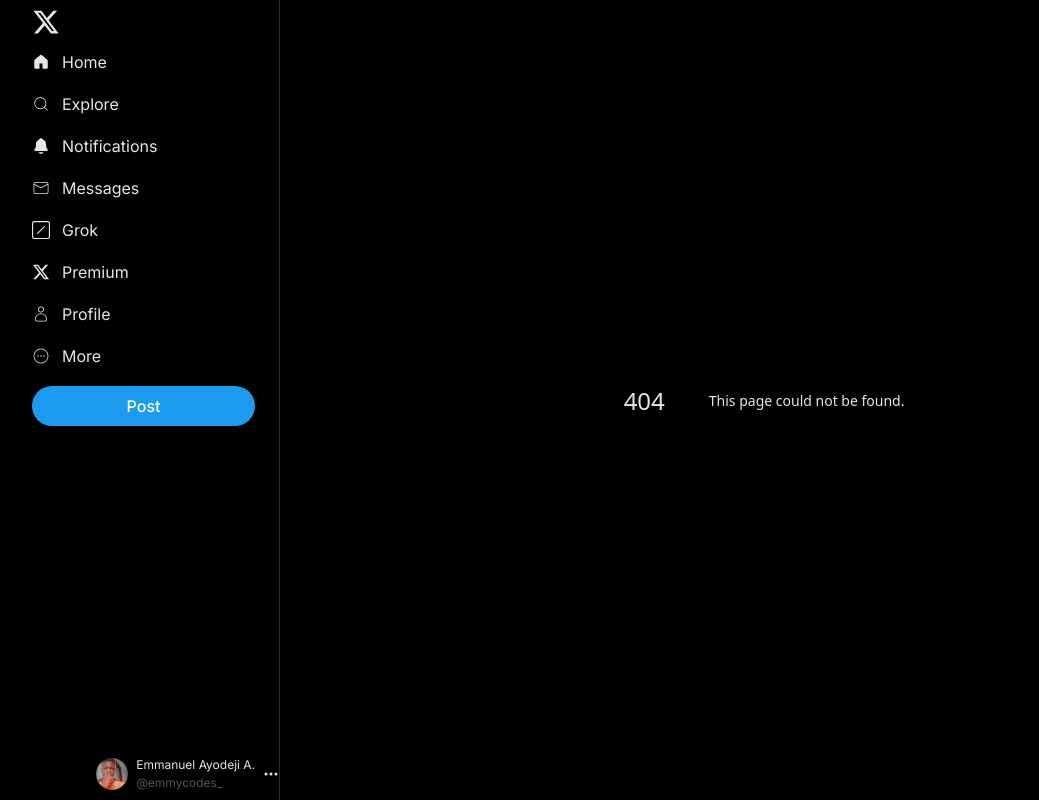
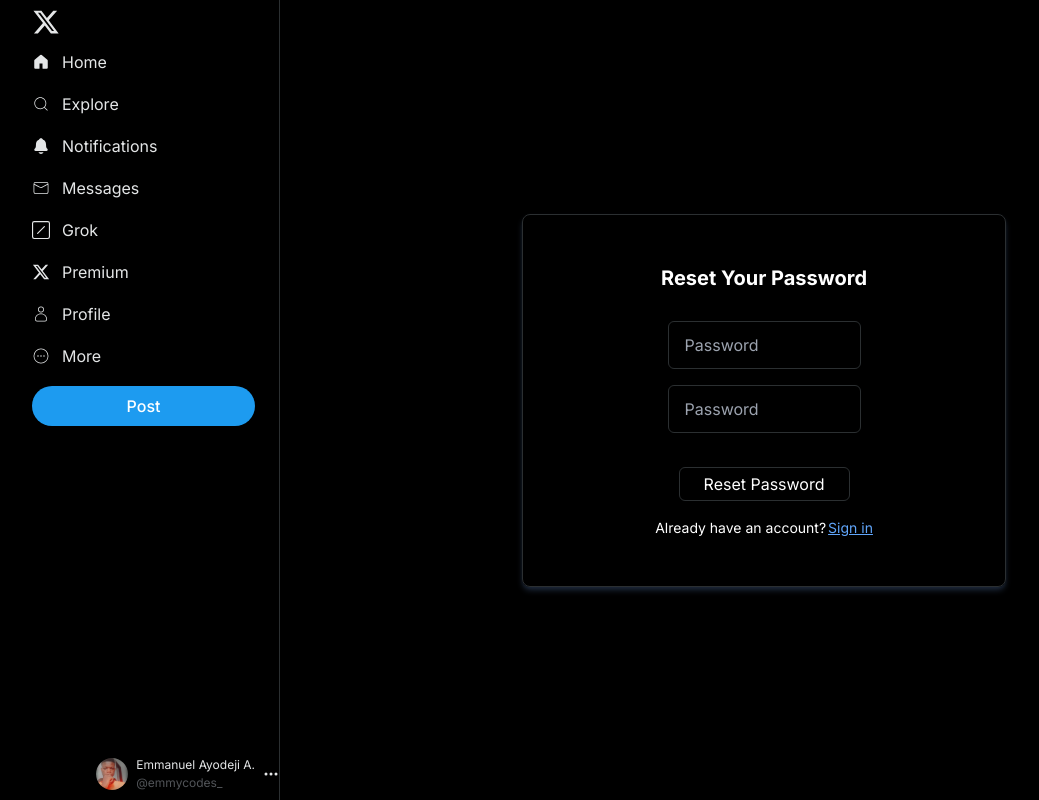
Before and after one commit to EAconcepts/X-Clone-FE, a Next.js app: page /auth/forgot-password/1/1 in a window 1280 px wide. Before the commit this address had no page. Shown: the whole page, without its empty margins (32-1071 px from the left). Built offline with nearby package versions, Linux system fonts and the light colour scheme.

Commit message:
added forgot password feature

```diff
--- a/app/(components)/TopNav.tsx
+++ b/app/(components)/TopNav.tsx
@@ -21,7 +21,7 @@
     setActiveTab("following");
   };
   const signOut = () => {
-    router.push("/auth/siginin");
+    router.push("/auth/signin");
     localStorage.clear();
     setToken(null);
     toast.success('Logout successful')
--- /dev/null
+++ b/app/auth/forgot-password/[id]/[uniqueString]/page.tsx
@@ -0,0 +1,92 @@
+"use client";
+
+import { useMutation } from "@tanstack/react-query";
+import axios from "axios";
+import Link from "next/link";
+import { useParams, useRouter } from "next/navigation";
+import React, { ChangeEvent, useState } from "react";
+import { Toaster, toast } from "sonner";
+
+const ResetPassword = () => {
+  const [newPassword, setNewPassword] = useState({
+    password: "",
+    confirmPassword: "",
+  });
+
+  const { id, uniqueString } = useParams();
+  const router = useRouter()
+  const handleReset = (e: React.FormEvent<HTMLFormElement>) => {
+    e.preventDefault();
+    if (newPassword.password === newPassword.confirmPassword) {
+      mutate();
+    }
+  };
+
+  const handleOnChange = (event: ChangeEvent<HTMLInputElement>) => {
+    const { name, value } = event.target;
+    setNewPassword((prevVals) => ({ ...prevVals, [name]: value }));
+  };
+
+  const { isPending, mutate } = useMutation({
+    mutationFn: () =>
+      axios.post(
+        `http://localhost:7000/api/auth/password-reset/${id}/${uniqueString}`,
+        { password: newPassword.password }
+      ),
+    onSuccess: (data) => {
+      console.log(data);
+      toast.success(data.data.message);
+      router.push('/auth/signin')
+    },
+    onError: (error: any) => {
+      console.log(error);
+      toast.error(error?.response?.data?.message || error.message);
+    },
+  });
+  return (
+    <div>
+      <main className="w-full h-screen text-white bg-black flex flex-col justify-center items-center">
+        <Toaster />
+        <div className="max-w-[95%] lg:max-w-[70%] w-[85%] lg:w-[50%] flex bg-black/80 border rounded-lg shadow-md shadow-slate-800 px-[8px] py-[16px] lg:p-[32px]">
+          <form
+            onSubmit={handleReset}
+            className=" w-full flex flex-col items-center text-white p-4 gap-y-[16px]"
+          >
+            <h2 className="text-[16px] lg:text-[20px] mb-[8px] lg:mb-[12px]  font-bold capitalize">
+              Reset your password
+            </h2>
+            <input
+              type="password"
+              placeholder="Password"
+              name="password"
+              className={`w-full lg:w-[50%] bg-transparent h-12 rounded-md border-[0.4px] placeholder-gray outline-none pl-4 `}
+              value={newPassword.password}
+              onChange={handleOnChange}
+              required
+            />
+            <input
+              type="password"
+              placeholder="Password"
+              name="confirmPassword"
+              className={`w-full lg:w-[50%] bg-transparent h-12 rounded-md border-[0.4px] placeholder-gray outline-none pl-4 `}
+              value={newPassword.confirmPassword}
+              onChange={handleOnChange}
+              required
+            />
+            <button className="mt-[18px] rounded-md border bg-transparent py-[4px] px-[24px]">
+              {isPending ? "Reseting..." : "Reset Password"}
+            </button>
+            <div className="text-white flex gap-[2px] text-[14px]">
+              <span>Already have an account?</span>
+              <Link href={"/auth/sigin"} className="text-blue-400 underline">
+                Sign in
+              </Link>
+            </div>
+          </form>
+        </div>
+      </main>
+    </div>
+  );
+};
+
+export default ResetPassword;
--- /dev/null
+++ b/app/auth/forgot-password/page.tsx
@@ -0,0 +1,68 @@
+"use client";
+
+import { useMutation } from "@tanstack/react-query";
+import axios from "axios";
+import Link from "next/link";
+import React, { useState } from "react";
+import { Toaster, toast } from "sonner";
+
+const ForgotPassword = () => {
+  const [email, setEmail] = useState<string>("");
+  const apiUrl = process.env.NEXT_PUBLIC_API_URL;
+  const getRestLink = (e: React.FormEvent<HTMLFormElement>) => {
+    e.preventDefault();
+    if (!email || email.trim() !== "") {
+      mutate();
+    }
+  };
+
+  const { mutate, isPending } = useMutation({
+    mutationFn: () =>
+      axios.post(`${apiUrl}/auth/forgot-password`, { email: email }),
+    onSuccess: (data) => {
+      console.log(data);
+      toast.success(data.data.message);
+    },
+    onError: (error: any) => {
+      console.log(error);
+      toast.error(error?.response?.data?.message || error.message);
+    },
+  });
+  return (
+    <div>
+      <main className="w-full h-screen text-white bg-black flex flex-col justify-center items-center">
+        <Toaster />
+        <div className="max-w-[95%] lg:max-w-[70%] w-[85%] lg:w-[50%] flex bg-black/80 border rounded-lg shadow-md shadow-slate-800 px-[8px] py-[16px] lg:p-[32px]">
+          <form
+            onSubmit={getRestLink}
+            className=" w-full flex flex-col items-center text-white p-4 gap-y-[16px]"
+          >
+            <h2 className="text-[16px] lg:text-[20px] mb-[8px] lg:mb-[12px]  font-bold">
+              Reset Your Password
+            </h2>
+            <input
+              type="text"
+              placeholder="Email or Username"
+              name="email"
+              className={`w-full lg:w-[50%] bg-transparent h-12 rounded-md border-[0.4px] placeholder-gray outline-none pl-4 `}
+              value={email}
+              onChange={(e) => setEmail(e.target.value)}
+              required
+            />
+            <button className="mt-[18px] rounded-md border bg-transparent py-[4px] px-[24px]">
+              {isPending ? "Sending..." : "Send"}
+            </button>
+            <div className="text-white flex gap-[2px] text-[14px]">
+              <span>Remeber paswword?</span>
+              <Link href={"/auth/signin"} className="text-blue-400 underline">
+                Login up
+              </Link>
+            </div>
+          </form>
+        </div>
+      </main>
+    </div>
+  );
+};
+
+export default ForgotPassword;
--- a/app/auth/signin/page.tsx
+++ b/app/auth/signin/page.tsx
@@ -30,7 +30,7 @@
   const { isPending, mutate } = useMutation({
     mutationFn: () => axios.post(`${apiUrl}/auth/signin`, userData),
     onSuccess: (data) => {
-      console.log(data)
+      console.log(data);
       if (data.status === 200) {
         let token = data?.data?.token;
         if (typeof window !== "undefined") {
@@ -41,7 +41,7 @@
         setUser(data?.data?.data);
         toast(data?.data?.message || data?.data?.message, {});
         setTimeout(() => {
-          router.push("/", {scroll:false});
+          router.push("/", { scroll: false });
         }, 1000);
       }
       if (data.status === 300) {
@@ -85,6 +85,12 @@
             onChange={handleOnChange}
             required
           />
+          <Link
+            href={"/auth/forgot-password"}
+            className="text-[12px] text-end mt-[-8px] w-full"
+          >
+            Forgot Password
+          </Link>
           <button className="mt-[18px] rounded-md border bg-transparent py-[4px] px-[24px]">
             {isPending ? "Signing in..." : "Sign in"}
           </button>
```
